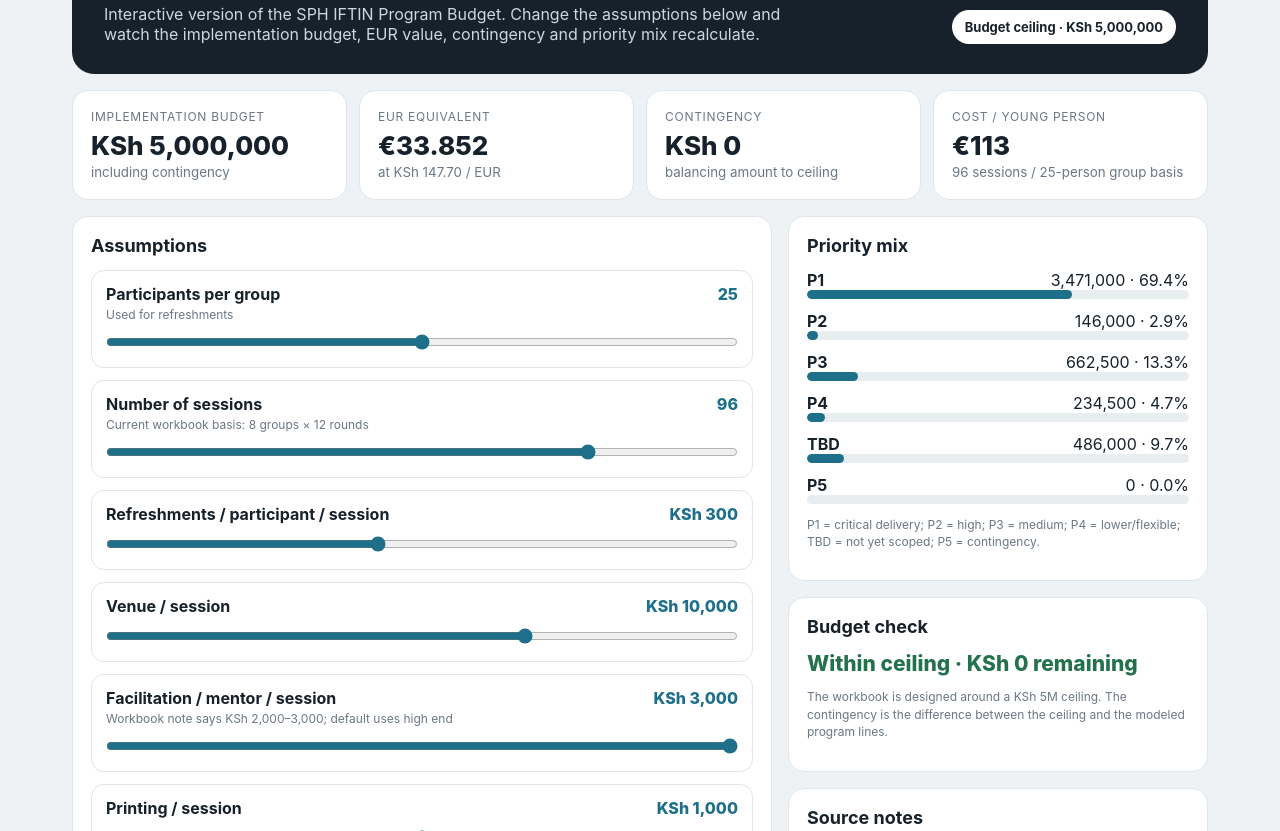
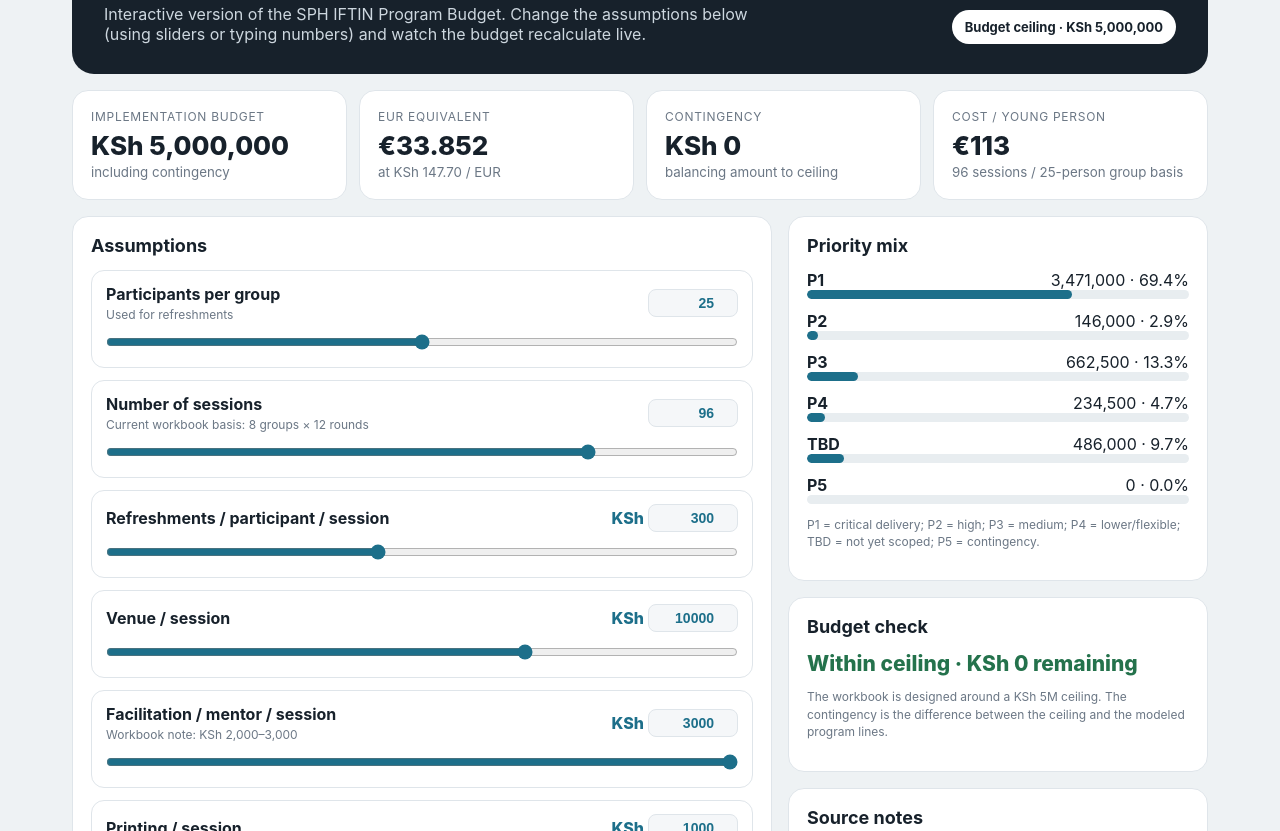
Before and after one commit to debugKing840/iftin-budget-lab, a plain HTML site: page index.html in a window 1280 px wide. Shown: the part 121-952 px from the top of the page. Drawn offline with Linux system fonts and the light colour scheme.

Commit message:
Update index.html

```diff
--- a/index.html
+++ b/index.html
@@ -15,8 +15,10 @@
 .card{background:var(--white);border:1px solid var(--line);border-radius:16px;padding:18px}.metric .label{font-size:12px;color:var(--muted);text-transform:uppercase;letter-spacing:.06em}.metric .value{font-size:26px;font-weight:800;margin-top:6px}.metric small{color:var(--muted)}
 .grid{display:grid;grid-template-columns:1.25fr .75fr;gap:16px}
 h2{font-size:18px;margin:0 0 14px}.section{margin-top:16px}
-.controls{display:grid;gap:12px}.control{border:1px solid var(--line);border-radius:13px;padding:13px 14px;background:#fff}.controltop{display:flex;justify-content:space-between;gap:12px}.control label{font-weight:700}.control .hint{font-size:12px;color:var(--muted);margin-top:3px}.control input[type=range]{width:100%;margin:12px 0 2px;accent-color:var(--accent)}.val{font-weight:800;color:var(--accent)}
-select{padding:8px 10px;border:1px solid var(--line);border-radius:9px;background:#fff;font-weight:650}
+.controls{display:grid;gap:12px}.control{border:1px solid var(--line);border-radius:13px;padding:13px 14px;background:#fff}.controltop{display:flex;justify-content:space-between;gap:12px;align-items:center}.control label{font-weight:700}.control .hint{font-size:12px;color:var(--muted);margin-top:3px}.control input[type=range]{width:100%;margin:12px 0 2px;accent-color:var(--accent)}
+.num-input-wrap{display:flex;align-items:center;gap:4px;font-weight:800;color:var(--accent)}
+.num-input-wrap input[type=number]{width:90px;padding:5px 8px;border:1.5px solid var(--line);border-radius:8px;font-weight:800;font-size:14px;color:var(--accent);text-align:right;background:var(--soft)}
+.num-input-wrap input[type=number]:focus{outline:none;border-color:var(--accent);background:#fff}
 table{width:100%;border-collapse:collapse;font-size:13px}th,td{padding:10px 8px;border-bottom:1px solid var(--line);text-align:left;vertical-align:top}th{font-size:11px;text-transform:uppercase;letter-spacing:.05em;color:var(--muted)}td.num{text-align:right;white-space:nowrap}.p1{font-weight:800}.pill{display:inline-block;border-radius:999px;padding:4px 8px;background:var(--soft);font-size:11px;font-weight:800}
 .bar{height:9px;background:#e8edf0;border-radius:99px;overflow:hidden}.bar>i{display:block;height:100%;background:var(--accent);border-radius:99px}
 .note{font-size:12px;color:var(--muted);line-height:1.45}.total{font-size:21px;font-weight:850}.ok{color:#24724c}.over{color:#a52f2f}
@@ -30,7 +32,7 @@ table{width:100%;border-collapse:collapse;font-size:13px}th,td{padding:10px 8px;
 <section class="hero">
  <div><div class="kicker">Swahilipot Hub Foundation · IFTIN Global</div>
  <h1>Budget Lab</h1>
- <p>Interactive version of the SPH IFTIN Program Budget. Change the assumptions below and watch the implementation budget, EUR value, contingency and priority mix recalculate.</p></div>
+ <p>Interactive version of the SPH IFTIN Program Budget. Change the assumptions below (using sliders or typing numbers) and watch the budget recalculate live.</p></div>
  <div class="badge">Budget ceiling · KSh 5,000,000</div>
 </section>
 
@@ -46,13 +48,13 @@ table{width:100%;border-collapse:collapse;font-size:13px}th,td{padding:10px 8px;
  <div class="card">
   <h2>Assumptions</h2>
   <div class="controls">
-   <div class="control"><div class="controltop"><div><label>Participants per group</label><div class="hint">Used for refreshments</div></div><span class="val" id="vParticipants">25</span></div><input id="participants" type="range" min="10" max="40" step="1" value="25"></div>
-   <div class="control"><div class="controltop"><div><label>Number of sessions</label><div class="hint">Current workbook basis: 8 groups × 12 rounds</div></div><span class="val" id="vSessions">96</span></div><input id="sessions" type="range" min="16" max="120" step="8" value="96"></div>
-   <div class="control"><div class="controltop"><div><label>Refreshments / participant / session</label></div><span class="val">KSh <span id="vRefresh">300</span></span></div><input id="refresh" type="range" min="150" max="500" step="50" value="300"></div>
-   <div class="control"><div class="controltop"><div><label>Venue / session</label></div><span class="val">KSh <span id="vVenue">10,000</span></span></div><input id="venue" type="range" min="0" max="15000" step="500" value="10000"></div>
-   <div class="control"><div class="controltop"><div><label>Facilitation / mentor / session</label><div class="hint">Workbook note says KSh 2,000–3,000; default uses high end</div></div><span class="val">KSh <span id="vFac">3,000</span></span></div><input id="fac" type="range" min="2000" max="3000" step="500" value="3000"></div>
-   <div class="control"><div class="controltop"><div><label>Printing / session</label></div><span class="val">KSh <span id="vPrint">1,000</span></span></div><input id="print" type="range" min="0" max="2000" step="250" value="1000"></div>
-   <div class="control"><div class="controltop"><div><label>Training of Trainers package / person / day</label></div><span class="val">KSh <span id="vTot">13,500</span></span></div><input id="tot" type="range" min="8000" max="18000" step="500" value="13500"></div>
+   <div class="control"><div class="controltop"><div><label>Participants per group</label><div class="hint">Used for refreshments</div></div><div class="num-input-wrap"><input id="participants_num" type="number" min="1" max="100" value="25"></div></div><input id="participants" type="range" min="10" max="40" step="1" value="25"></div>
+   <div class="control"><div class="controltop"><div><label>Number of sessions</label><div class="hint">Current workbook basis: 8 groups × 12 rounds</div></div><div class="num-input-wrap"><input id="sessions_num" type="number" min="1" max="300" value="96"></div></div><input id="sessions" type="range" min="16" max="120" step="8" value="96"></div>
+   <div class="control"><div class="controltop"><div><label>Refreshments / participant / session</label></div><div class="num-input-wrap">KSh <input id="refresh_num" type="number" min="0" step="50" value="300"></div></div><input id="refresh" type="range" min="150" max="500" step="50" value="300"></div>
+   <div class="control"><div class="controltop"><div><label>Venue / session</label></div><div class="num-input-wrap">KSh <input id="venue_num" type="number" min="0" step="500" value="10000"></div></div><input id="venue" type="range" min="0" max="15000" step="500" value="10000"></div>
+   <div class="control"><div class="controltop"><div><label>Facilitation / mentor / session</label><div class="hint">Workbook note: KSh 2,000–3,000</div></div><div class="num-input-wrap">KSh <input id="fac_num" type="number" min="0" step="500" value="3000"></div></div><input id="fac" type="range" min="2000" max="3000" step="500" value="3000"></div>
+   <div class="control"><div class="controltop"><div><label>Printing / session</label></div><div class="num-input-wrap">KSh <input id="print_num" type="number" min="0" step="250" value="1000"></div></div><input id="print" type="range" min="0" max="2000" step="250" value="1000"></div>
+   <div class="control"><div class="controltop"><div><label>Training of Trainers package / person / day</label></div><div class="num-input-wrap">KSh <input id="tot_num" type="number" min="0" step="500" value="13500"></div></div><input id="tot" type="range" min="8000" max="18000" step="500" value="13500"></div>
   </div>
  </div>
 
@@ -75,7 +77,7 @@ table{width:100%;border-collapse:collapse;font-size:13px}th,td{padding:10px 8px;
  </div>
  <div class="card section">
   <h2>Source notes</h2>
-  <p class="note">Data and descriptions are taken from the uploaded <b>SPH IFTIN Program Budget.xlsx</b>. The linked IFTIN page uses the same “Budget lab” concept: assumptions are changed and the budget recalculates live.</p>
+  <p class="note">Data and descriptions are taken from the uploaded <b>SPH IFTIN Program Budget.xlsx</b>. Assumptions can be typed or adjusted via sliders.</p>
   <p class="note">Exchange rate: KSh 147.70 = EUR 1, as stated in the workbook.</p>
  </div>
 </div>
@@ -87,9 +89,19 @@ const ceiling=5000000, fx=147.7;
 const el=id=>document.getElementById(id), money=n=>new Intl.NumberFormat('en-KE',{maximumFractionDigits:0}).format(Math.round(n)), eur=n=>'€'+new Intl.NumberFormat('en-DE',{minimumFractionDigits:0,maximumFractionDigits:0}).format(Math.round(n/fx));
 const inputs=['participants','sessions','refresh','venue','fac','print','tot'];
 const base={callAgents:30000,airtime:20000,meals:62500,adminAirtime:36000,adminTransport:450000,photo:300000,social:134500,press:100000,logistics:300000};
-function calc(){
- const p=+el('participants').value,s=+el('sessions').value,r=+el('refresh').value,v=+el('venue').value,f=+el('fac').value,pr=+el('print').value,t=+el('tot').value;
- el('vParticipants').textContent=p;el('vSessions').textContent=s;el('vRefresh').textContent=money(r);el('vVenue').textContent=money(v);el('vFac').textContent=money(f);el('vPrint').textContent=money(pr);el('vTot').textContent=money(t);
+
+function calc(sourceId){
+ inputs.forEach(id=>{
+  const range=el(id), num=el(id+'_num');
+  if(sourceId===id+'_num'){
+   range.value=num.value;
+  }else if(sourceId===id || !sourceId){
+   num.value=range.value;
+  }
+ });
+
+ const p=+el('participants_num').value,s=+el('sessions_num').value,r=+el('refresh_num').value,v=+el('venue_num').value,f=+el('fac_num').value,pr=+el('print_num').value,t=+el('tot_num').value;
+
  const lines=[
  ['Refreshments','P1','Youth refreshments',p*s*r,'P1'],
  ['Venue hire','P1','Training venues',s*v,'P1'],
@@ -114,6 +126,11 @@ function calc(){
  const groups={P1:0,P2:0,P3:0,P4:0,TBD:0,P5:cont};lines.forEach(x=>groups[x[4]]+=x[3]);
  el('priorities').innerHTML=Object.entries(groups).map(([k,v])=>`<div style="margin:12px 0"><div class="controltop"><b>${k}</b><span>${money(v)} · ${(v/total*100).toFixed(1)}%</span></div><div class="bar"><i style="width:${Math.min(100,v/total*100)}%"></i></div></div>`).join('');
 }
-inputs.forEach(i=>el(i).addEventListener('input',calc));calc();
+
+inputs.forEach(i=>{
+ el(i).addEventListener('input',()=>calc(i));
+ el(i+'_num').addEventListener('input',()=>calc(i+'_num'));
+});
+calc();
 </script>
 </body></html>
```
